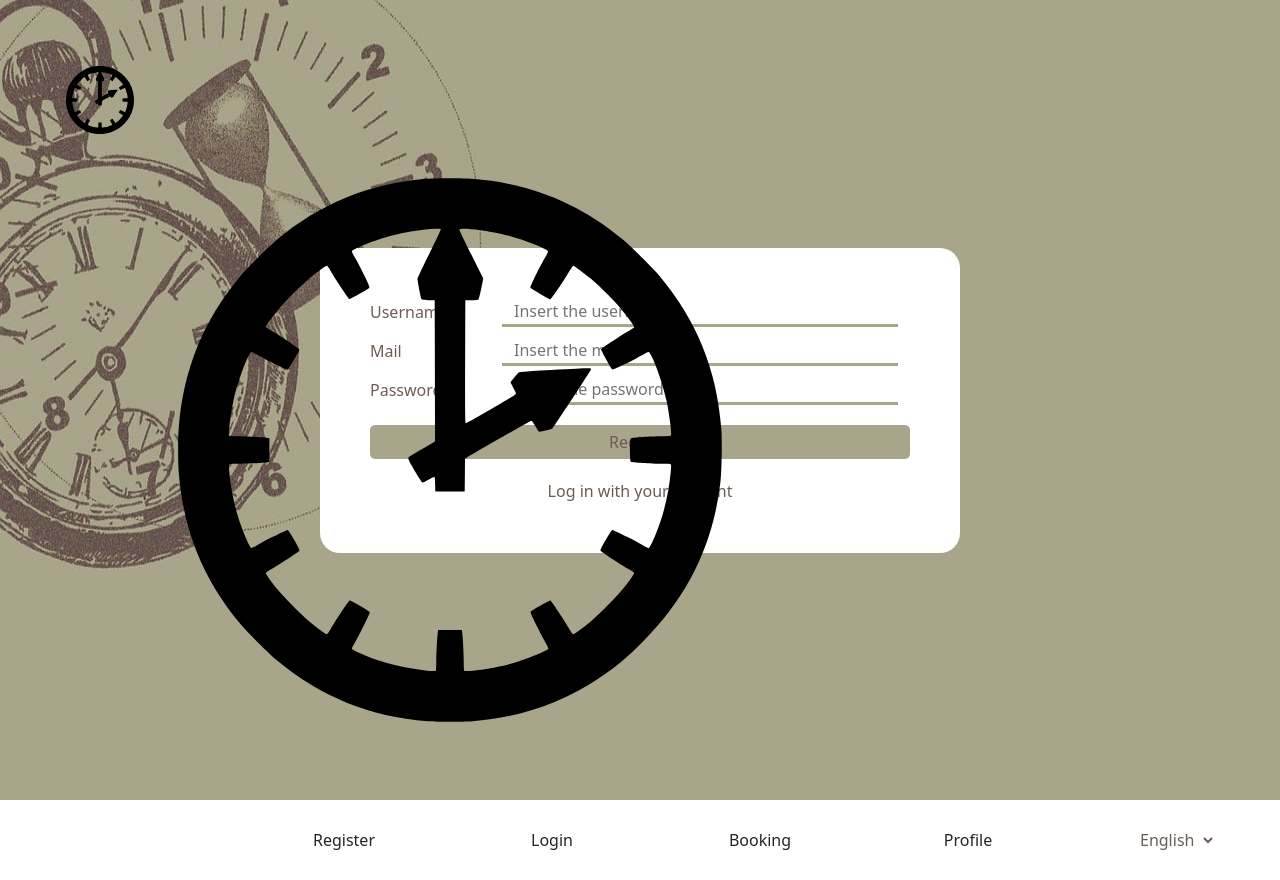
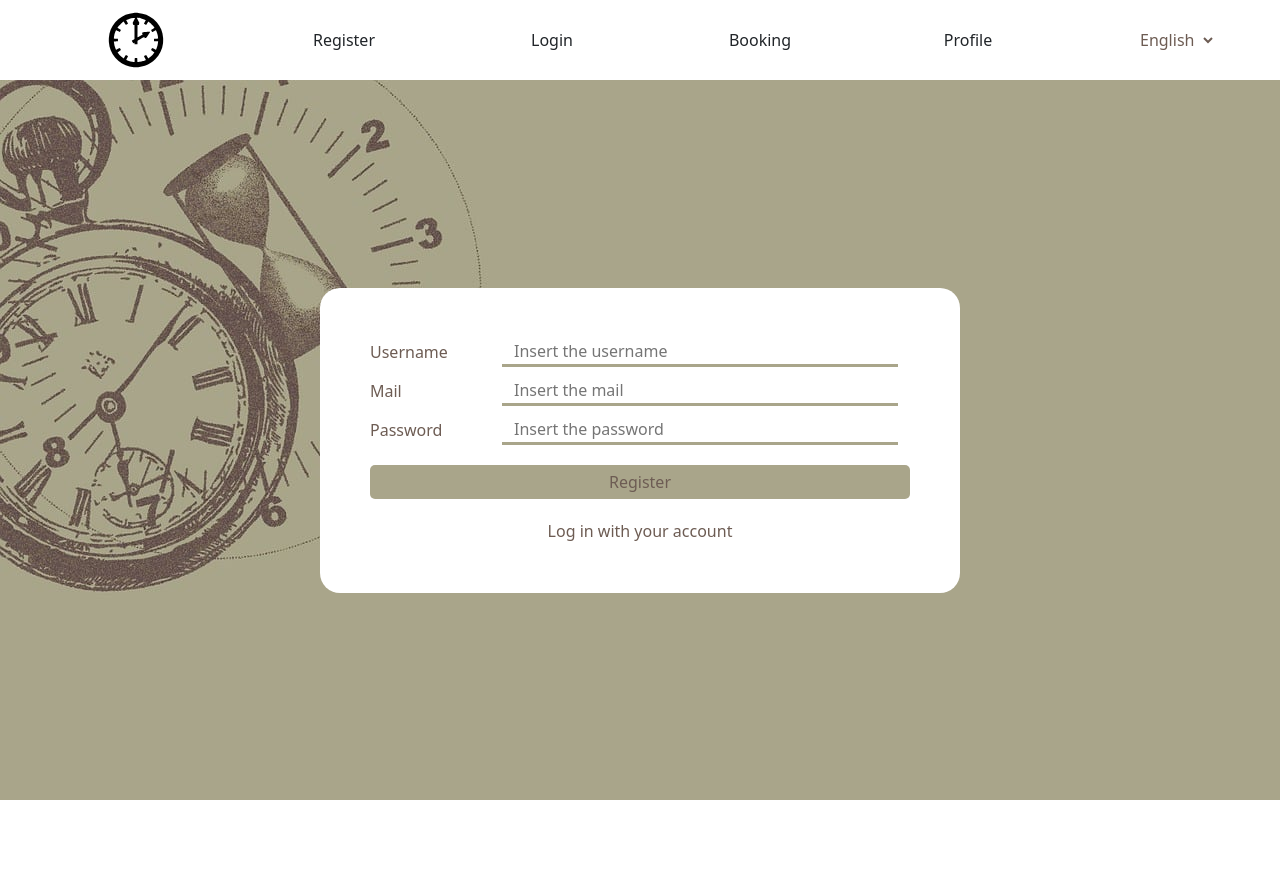
Before and after one commit to msalvatore82/api-front, a React (Vite) app: page /register in a window 1280 px wide. After the commit the page ends 800 px from the top, so only its background shows below. Built offline with nearby package versions, Linux system fonts and the light colour scheme.

Commit message:
wrap AppRouter into PageContainer and remove this styles from pages

```diff
--- a/src/main.jsx
+++ b/src/main.jsx
@@ -3,6 +3,7 @@ import ReactDOM from 'react-dom/client';
 import { BrowserRouter } from 'react-router-dom';
 import AppRouter from './AppRouter.jsx';
 import Navbar from './components/Navbar/Navbar';
+import PageContainer from './components/PageContainer/PageContainer';
 
 import 'bootstrap/dist/css/bootstrap.min.css';
 import './colors.css';
@@ -12,8 +13,10 @@ import './translations.js';
 ReactDOM.createRoot(document.getElementById('root')).render(
   <React.StrictMode>
     <BrowserRouter>
-      <AppRouter />
       <Navbar />
+      <PageContainer>
+        <AppRouter />
+      </PageContainer>
     </BrowserRouter>
   </React.StrictMode>,
 );
--- a/src/pages/Auth/Auth.css
+++ b/src/pages/Auth/Auth.css
@@ -1,20 +1,6 @@
-.auth {
-  height: 100vh;
-  width: 100vw;
-  background-image: url('/background.jpg');
-  background-repeat: round;
-}
-
 .auth-link {
   text-align: center;
   margin-top: 20px !important;
-}
-
-.logoContainer {
-  height: 100px;
-  position: absolute;
-  top: 50px;
-  left: 50px;
 }
 
 .logoContainer > svg {
--- a/src/pages/Auth/Auth.jsx
+++ b/src/pages/Auth/Auth.jsx
@@ -42,12 +42,6 @@ function Auth({ type }) {
   }
 
   return (
-    <div className='auth'>
-      <Link className='nav-link' to={ '/' }>
-        <div className='logoContainer'>
-          <Logo/>
-        </div>
-      </Link>
     <Container className='row'>
       <Panel className='row col-9 col-md-6'>
         { data ?
@@ -87,7 +81,6 @@ function Auth({ type }) {
       { error && <Error message={ error.message } /> }
       { loading && <Modal><Loading><Logo/></Loading></Modal> }
     </Container>
-    </div>
   );
 }
 
--- a/src/pages/Landing/Landing.css
+++ /dev/null
@@ -1,14 +0,0 @@
-.landing {
-  height: 100vh;
-  width: 100vw;
-  background-image: url('/background.jpg');
-  background-repeat: round;
-}
-
-.nav {
-  display: flex;
-  justify-content: flex-end;
-  border: 1px solid black;
-  width: 100%;
-  height: 25px;
-}
--- a/src/pages/Landing/Landing.jsx
+++ b/src/pages/Landing/Landing.jsx
@@ -1,17 +1,6 @@
-import React from 'react'
-// import logo from '../../assets/logo.png'
-
-
-import "./Landing.css";
-
 function Landing() {
   return (
-    <div className="landing">
-      <div className="logo">
-        {/* <img src={logo} alt="logo"  /> */}
-      </div>
-
-    </div>
+    <div className="landing" />
   );
 }
 
--- a/src/pages/Profile/Profile.css
+++ b/src/pages/Profile/Profile.css
@@ -1,10 +1,3 @@
-.profile {
-  height: 100vh;
-  width: 100vw;
-  background-image: url('/background.jpg');
-  background-repeat: round;
-}
-
 .container-profile {
   position: fixed;
   top: 50%;
--- a/src/pages/Profile/Profile.jsx
+++ b/src/pages/Profile/Profile.jsx
@@ -9,13 +9,12 @@ import { useTranslation } from 'react-i18next';
 const user = {
   username: "Matais",
   mail: "prueba@prueba.com",
-}
+};
+
 export default function Profile() {
   const { t } = useTranslation();
 
   return (
-    <>
-      <div className=' profile'>
     <div className='container-profile'>
 
       <div className='picture'>
@@ -38,8 +37,5 @@ export default function Profile() {
       </div>
 
     </div>
-
-      </div>
-    </>
-  )
+  );
 }
```
Lines whose indentation alone changed are shown as unchanged.
